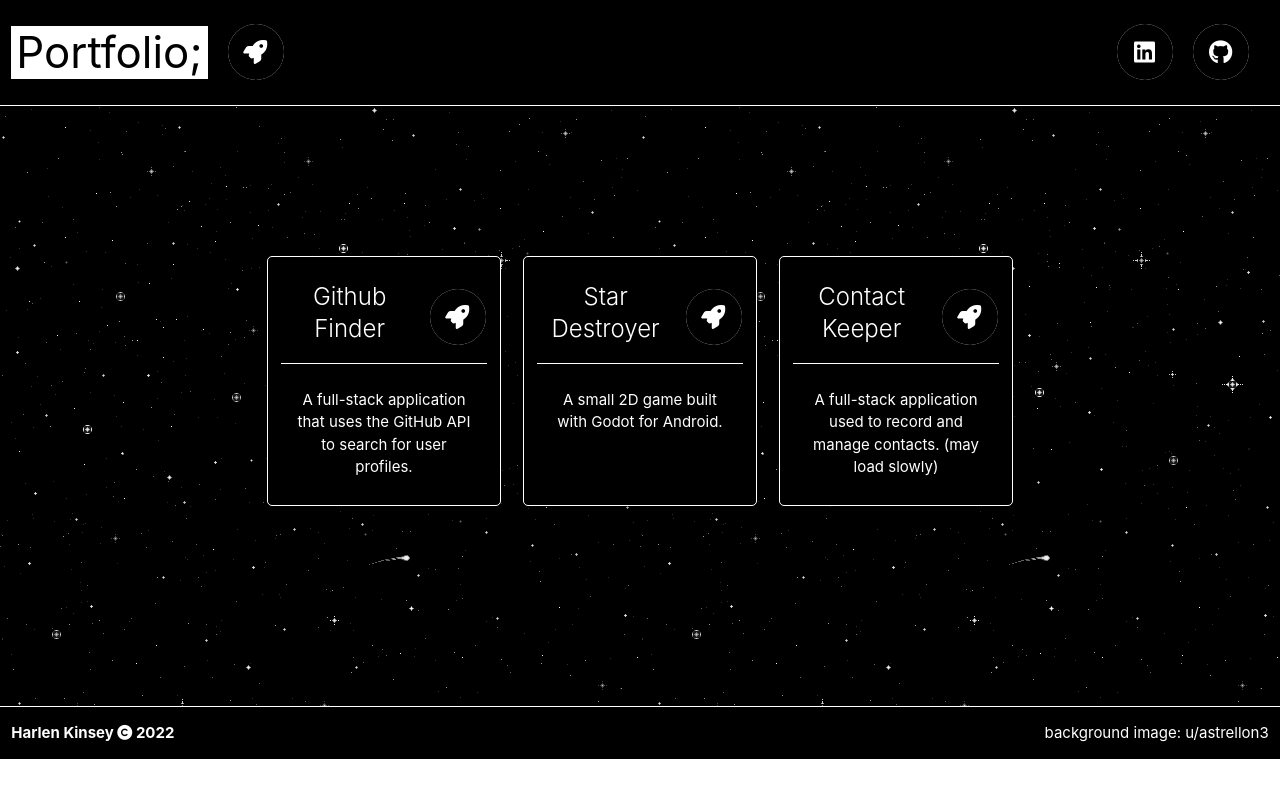
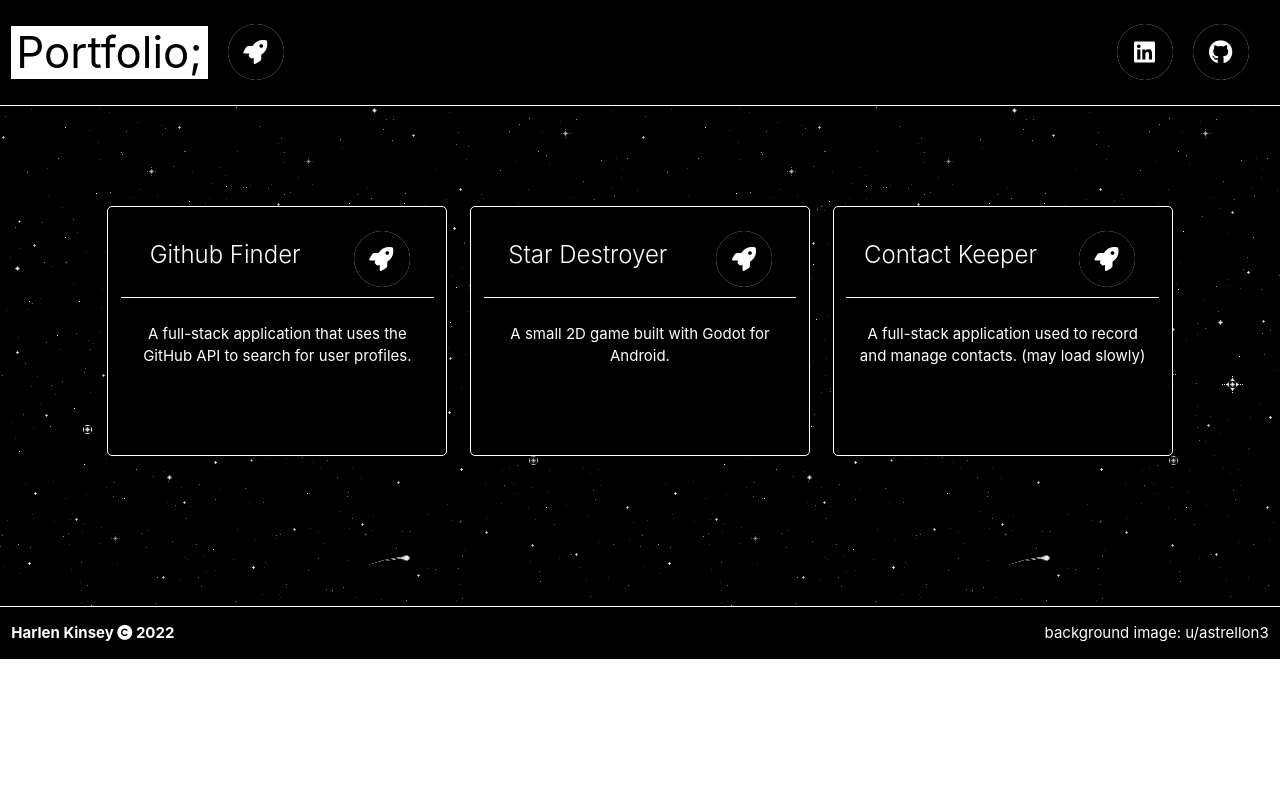
Before and after one commit to harlenkinsey/portfolio, a React (Create React App) app: page / in a window 1280 px wide. Built offline with nearby package versions, Linux system fonts and the light colour scheme; the HTML template or start-up script is replaced by a standard one.

Commit message:
removed unneeded media query

```diff
--- a/src/App.css
+++ b/src/App.css
@@ -145,16 +145,3 @@ ul {
   }
 
 }
-
-@media (min-width: 1000px) {
-
-  .background {
-    width: 100%;
-    padding: 100px 0px 100px 0px;
-    background-image: url('./images/space-backing.png');
-  }
-
-  .card-container {
-    width: 60%;
-  }
-}
```
